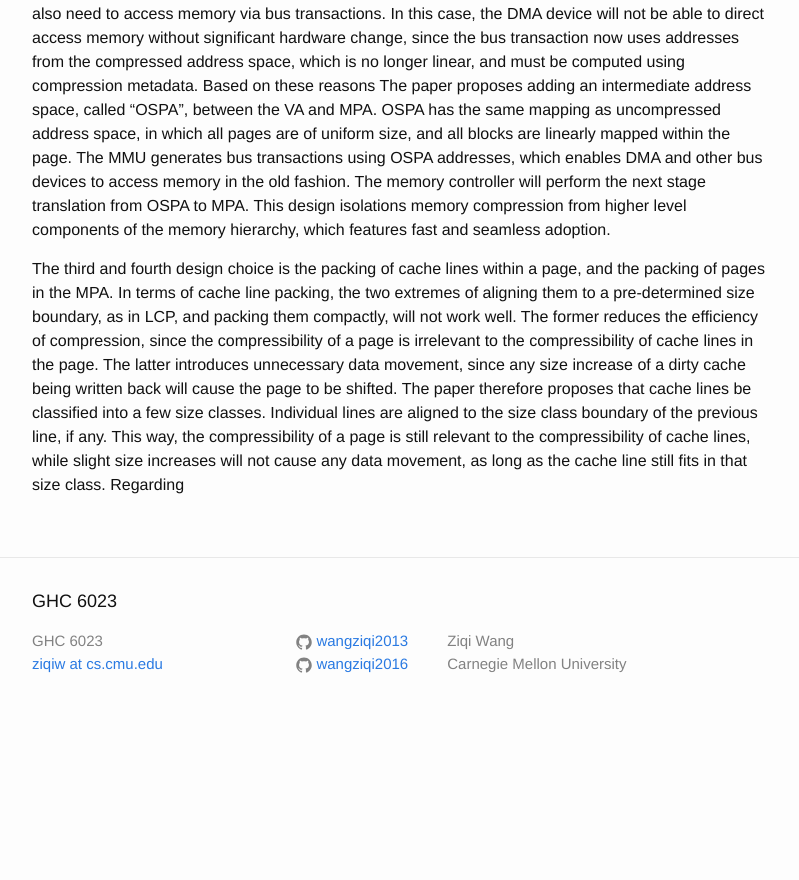
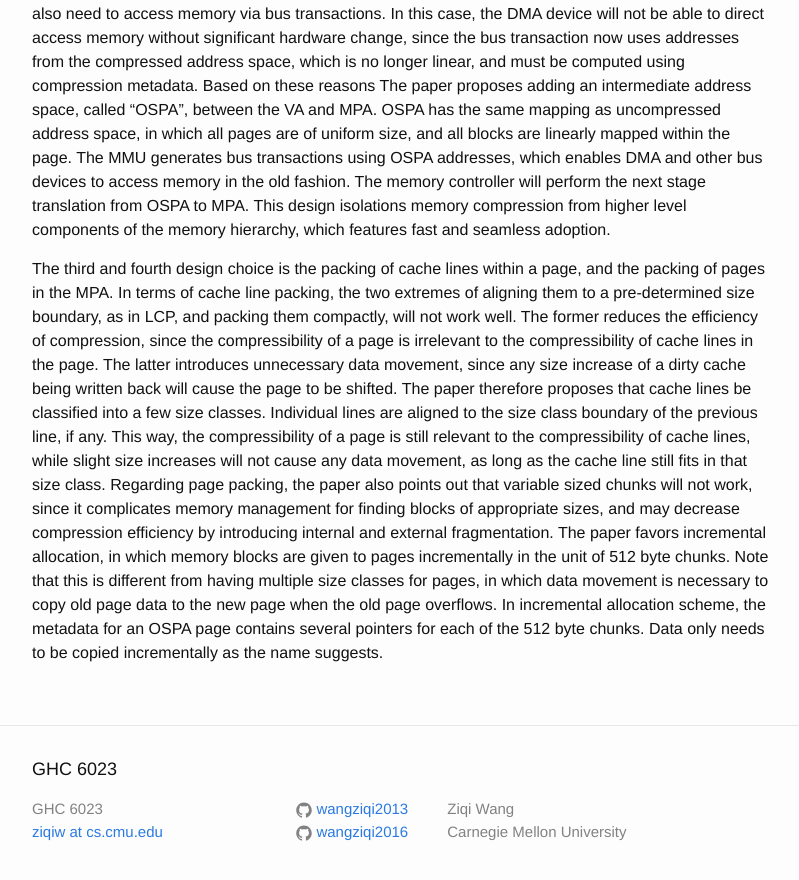
Before and after one commit to wangziqi2013/wangziqi2013.github.io, a Jekyll site: the page built from _posts/2020-07-13-compresso.markdown, in a window 1280 px wide and 900 px high, scrolled down 1684 px. Shown: the top 880 px of the window, without its empty margins (238-1037 px from the left). Built offline with Jekyll 4.4.1, drawn with Linux system fonts in a browser that asks for light colours; before the commit the page ends 2419 px from its top, so only the background shows below that.

Commit message:
Finish packing

```diff
--- a/_posts/2020-07-13-compresso.markdown
+++ b/_posts/2020-07-13-compresso.markdown
@@ -78,4 +78,10 @@ The paper therefore proposes that cache lines be classified into a few size clas
 size class boundary of the previous line, if any. This way, the compressibility of a page is still relevant to the
 compressibility of cache lines, while slight size increases will not cause any data movement, as long as the cache line
 still fits in that size class.
-Regarding
+Regarding page packing, the paper also points out that variable sized chunks will not work, since it complicates
+memory management for finding blocks of appropriate sizes, and may decrease compression efficiency by introducing internal
+and external fragmentation. The paper favors incremental allocation, in which memory blocks are given to pages
+incrementally in the unit of 512 byte chunks. Note that this is different from having multiple size classes for pages,
+in which data movement is necessary to copy old page data to the new page when the old page overflows.
+In incremental allocation scheme, the metadata for an OSPA page contains several pointers for each of the 512 byte chunks.
+Data only needs to be copied incrementally as the name suggests.
```
